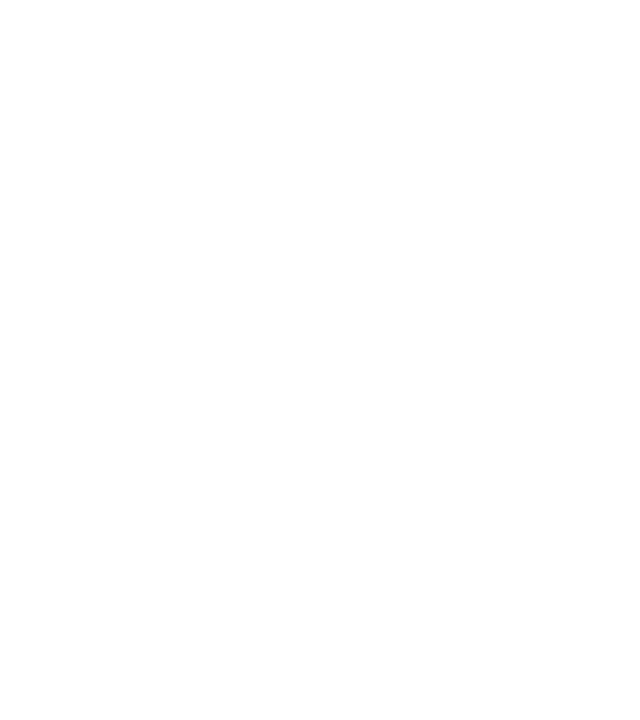
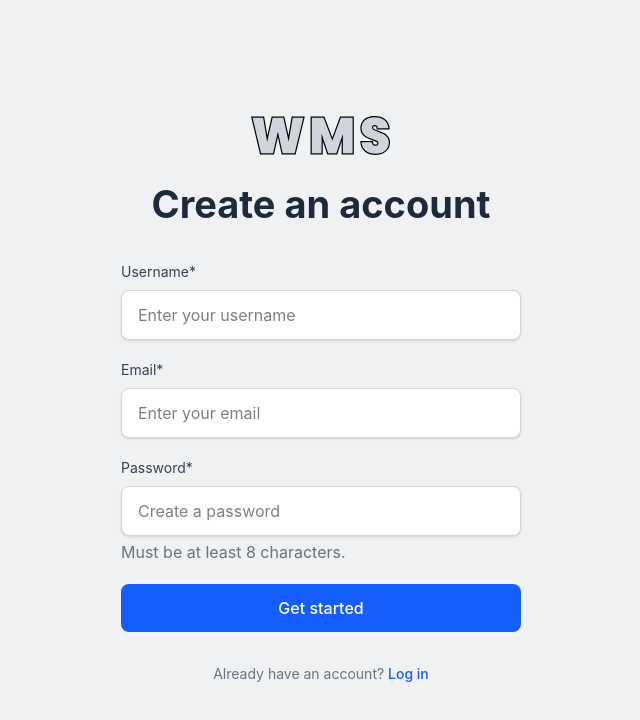
Before and after one commit to rajannautiyal41-web/Warehouse-Management-System, a React (Vite) app: page /signup in a window 1280 px wide. Before the commit this address had no page. Shown: the top 720 px of the page, without its empty margins (319-959 px from the left). Built offline with nearby package versions, Linux system fonts and the light colour scheme.

Commit message:
merge signup and login

```diff
--- a/Warehouse-Management-System/package.json
+++ /dev/null
@@ -1,5 +0,0 @@
-{
-  "dependencies": {
-    "lucide-react": "^1.14.0"
-  }
-}
--- a/src/App.jsx
+++ b/src/App.jsx
@@ -1,5 +1,6 @@
 import { BrowserRouter, Routes, Route } from "react-router-dom";
-import LoginPage from "./pages/LoginPage/LoginPage";
+import LoginPage from "./components/Pages/LoginPage/LoginPage";
+import Signup from "./components/Pages/SignUp/SignUp";
 
 import "./App.css";
 
@@ -51,6 +52,7 @@ function App() {
           path="/login"
           element={<LoginPage />}
         />
+        <Route path="/signup" element={<Signup />} />
 
       </Routes>
 
--- a/src/pages/LoginPage/LoginPage.jsx
+++ b/src/components/Pages/LoginPage/LoginPage.jsx
@@ -1,4 +1,4 @@
-import WMSlogo from '../../assets/WMSlogo.svg'
+import WMSlogo from '../../../assets/WMSlogo.svg'
 function LoginPage() {
   return (
     <section className="min-h-screen bg-[#f0f1f3] flex items-center justify-center px-4">
--- a/src/components/Pages/SignUp/SignUp.jsx
+++ b/src/components/Pages/SignUp/SignUp.jsx
@@ -1,5 +1,5 @@
 import { Link } from "react-router-dom";
-import LogoWMS from '../../assets/LogoWMS.svg';
+import LogoWMS from "../../../assets/LogoWMS.svg";
 
 function Signup() {
   return (
--- a/src/components/layouts/Navbar.jsx
+++ b/src/components/layouts/Navbar.jsx
@@ -1,5 +1,5 @@
 import { ChevronDown, Menu } from "lucide-react";
-
+import LoginPage from '../Pages/LoginPage/LoginPage'
 function Navbar() {
   return (
     <nav className="w-full bg-[#043873]">
```
Also changed, not shown: 1 other file (tests, documents, lock files or other folders).
